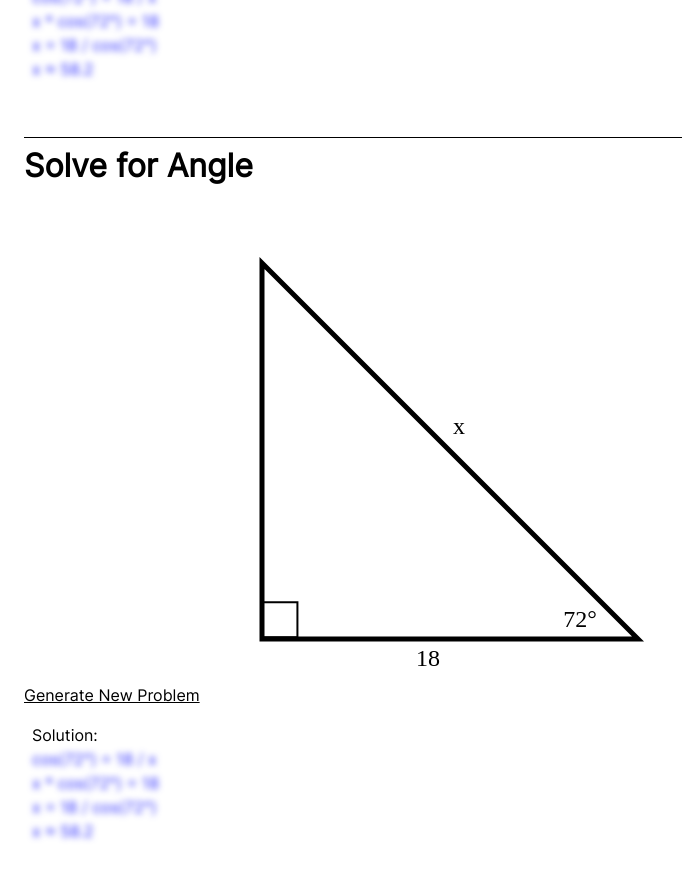
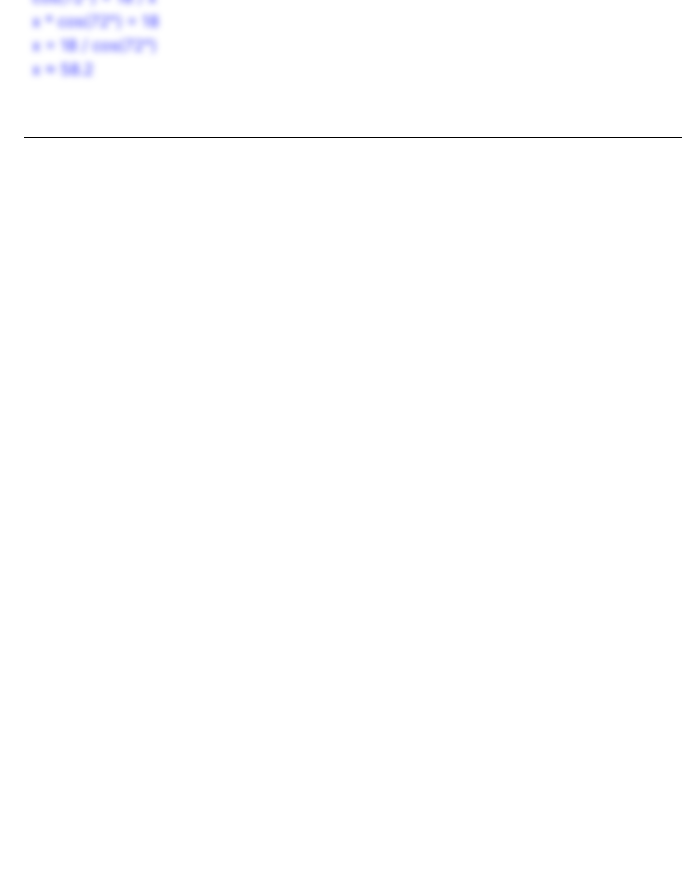
Before and after one commit to PixelatedLagg/MathInfo, a React (Create React App) app: page /interactive/basic-trigonometry in a window 1280 px wide. Shown: the part 780-1660 px from the top of the page, without its empty margins (0-682 px from the left). After the commit the page ends 942 px from the top, so only its background shows below. Built offline with nearby package versions, Linux system fonts and the light colour scheme.

Commit message:
rewrote side strong gen

```diff
--- a/src/interactive/Basic-Trigonometry.js
+++ b/src/interactive/Basic-Trigonometry.js
@@ -9,161 +9,137 @@ function rad(angle) {
     return angle * (Math.PI / 180);
 }
 
-
 function generateSide(_side, setSide)
 {
     var calc = rand(1, 89), side = rand(1, 25);
-    if (!Math.round(Math.random()))
-    {
-        switch (rand(0, 2))
-        {
+    if (!Math.round(Math.random())) {
+        switch (rand(0, 2)) {
             case 0: //sin = b / c
-                if (!Math.round(Math.random()))
-                {
+                if (!Math.round(Math.random())) {
                     setSide({
                         angle1: `${calc}°`,
                         angle2: "",
                         sidea: "",
                         sideb: side,
                         sidec: "x",
-                        answer: <strong id="solution" tabindex="0" dangerouslySetInnerHTML={{ __html: `sin(${calc}°) = ${side} / x<br>x * sin(${calc}°) = ${side}<br>x = ${side} / sin(${calc}°)<br>x ≈ ${(side / Math.sin(rad(calc))).toFixed(1)}`}}></strong>
+                        answer: <strong id="solution" tabIndex="0">sin({calc}°) = {side} / x<br/>x * sin({calc}°) = {side}<br/>x = {side} / sin({calc}°)<br/>x ≈ {(side / Math.sin(rad(calc))).toFixed(1)}</strong>
                     });
-                }
-                else
-                {
+                } else {
                     setSide({
                         angle1: `${calc}°`,
                         angle2: "",
                         sidea: "",
                         sideb: "x",
                         sidec: side,
-                        answer: <strong id="solution" tabindex="0" dangerouslySetInnerHTML={{ __html: `sin(${calc}°) = x / ${side}<br>${side} * sin(${calc}°) = x<br>x ≈ ${(side * Math.sin(rad(calc))).toFixed(1)}`}}></strong>
+                        answer: <strong id="solution" tabIndex="0">sin({calc}°) = x / {side}<br/>{side} * sin({calc}°) = x<br/>x ≈ {(side * Math.sin(rad(calc))).toFixed(1)}</strong>
                     });
                 }
                 break;
             case 1: //cos = a / c
-                if (!Math.round(Math.random()))
-                {
+                if (!Math.round(Math.random())) {
                     setSide({
                         angle1: `${calc}°`,
                         angle2: "",
                         sideb: "",
                         sidea: side,
                         sidec: "x",
-                        answer: <strong id="solution" tabindex="0" dangerouslySetInnerHTML={{ __html: `cos(${calc}°) = ${side} / x<br>x * cos(${calc}°) = ${side}<br>x = ${side} / cos(${calc}°)<br>x ≈ ${(side / Math.cos(rad(calc))).toFixed(1)}`}}></strong>
+                        answer: <strong id="solution" tabIndex="0">cos({calc}°) = {side} / x<br/>x * cos({calc}°) = {side}<br/>x = {side} / cos({calc}°)<br/>x ≈ {(side / Math.cos(rad(calc))).toFixed(1)}</strong>
                     });
-                }
-                else
-                {
+                } else {
                     setSide({
                         angle1: `${calc}°`,
                         angle2: "",
                         sideb: "",
                         sidea: "x",
                         sidec: side,
-                        answer: <strong id="solution" tabindex="0" dangerouslySetInnerHTML={{ __html: `cos(${calc}°) = x / ${side}<br>${side} * cos(${calc}°) = x<br>x ≈ ${(side * Math.cos(rad(calc))).toFixed(1)}`}}></strong>
+                        answer: <strong id="solution" tabIndex="0">cos({calc}°) = x / {side}<br/>{side} * cos({calc}°) = x<br/>x ≈ {(side * Math.cos(rad(calc))).toFixed(1)}</strong>
                     });
                 }
                 break;
             case 2: //tan = b / a
-                if (!Math.round(Math.random()))
-                {
+                if (!Math.round(Math.random())) {
                     setSide({
                         angle1: `${calc}°`,
                         angle2: "",
                         sidec: "",
                         sideb: side,
                         sidea: "x",
-                        answer: <strong id="solution" tabindex="0" dangerouslySetInnerHTML={{ __html: `tan(${calc}°) = ${side} / x<br>x * tan(${calc}°) = ${side}<br>x = ${side} / tan(${calc}°)<br>x ≈ ${(side / Math.tan(rad(calc))).toFixed(1)}`}}></strong>
+                        answer: <strong id="solution" tabIndex="0">tan({calc}°) = {side} / x<br/>x * tan({calc}°) = {side}<br/>x = {side} / tan({calc}°)<br/>x ≈ {(side / Math.tan(rad(calc))).toFixed(1)}</strong>
                     });
-                }
-                else
-                {
+                } else {
                     setSide({
                         angle1: `${calc}°`,
                         angle2: "",
                         sidec: "",
                         sideb: "x",
                         sidea: side,
-                        answer: <strong id="solution" tabindex="0" dangerouslySetInnerHTML={{ __html: `tan(${calc}°) = x / ${side}<br>${side} * tan(${calc}°) = x<br>x ≈ ${(side * Math.tan(rad(calc))).toFixed(1)}`}}></strong>
+                        answer: <strong id="solution" tabIndex="0">tan({calc}°) = x / {side}<br/>{side} * tan({calc}°) = x<br/>x ≈ {(side * Math.tan(rad(calc))).toFixed(1)}</strong>
                     });
                 }
                 break;
         }
-    }
-    else
-    {
-        switch (rand(0, 2))
-        {
+    } else {
+        switch (rand(0, 2)) {
             case 0: //sin = a / c
-                if (!Math.round(Math.random()))
-                {
+                if (!Math.round(Math.random())) {
                     setSide({
                         angle2: `${calc}°`,
                         angle1: "",
                         sideb: "",
                         sidea: side,
                         sidec: "x",
-                        answer: <strong id="solution" tabindex="0" dangerouslySetInnerHTML={{ __html: `sin(${calc}°) = ${side} / x<br>x * sin(${calc}°) = ${side}<br>x = ${side} / sin(${calc}°)<br>x ≈ ${(side / Math.sin(rad(calc))).toFixed(1)}`}}></strong>
+                        answer: <strong id="solution" tabIndex="0">sin({calc}°) = {side} / x<br/>x * sin({calc}°) = {side}<br/>x = {side} / sin({calc}°)<br/>x ≈ {(side / Math.sin(rad(calc))).toFixed(1)}</strong>
                     });
-                }
-                else
-                {
+                } else {
                     setSide({
                         angle2: `${calc}°`,
                         angle1: "",
                         sideb: "",
                         sidea: "x",
                         sidec: side,
-                        answer: <strong id="solution" tabindex="0" dangerouslySetInnerHTML={{ __html: `sin(${calc}°) = x / ${side}<br>${side} * sin(${calc}°) = x<br>x ≈ ${(side * Math.sin(rad(calc))).toFixed(1)}`}}></strong>
+                        answer: <strong id="solution" tabIndex="0">sin({calc}°) = x / {side}<br/>{side} * sin({calc}°) = x<br/>x ≈ {(side * Math.sin(rad(calc))).toFixed(1)}</strong>
                     });
                 }
                 break;
             case 1: //cos = b / c
-                if (!Math.round(Math.random()))
-                {
+                if (!Math.round(Math.random())) {
                     setSide({
                         angle2: `${calc}°`,
                         angle1: "",
                         sidea: "",
                         sideb: side,
                         sidec: "x",
-                        answer: <strong id="solution" tabindex="0" dangerouslySetInnerHTML={{ __html: `cos(${calc}°) = ${side} / x<br>x * cos(${calc}°) = ${side}<br>x = ${side} / cos(${calc}°)<br>x ≈ ${(side / Math.cos(rad(calc))).toFixed(1)}`}}></strong>
+                        answer: <strong id="solution" tabIndex="0">cos({calc}°) = {side} / x<br/>x * cos({calc}°) = {side}<br/>x = {side} / cos({calc}°)<br/>x ≈ {(side / Math.cos(rad(calc))).toFixed(1)}</strong>
                     });
-                }
-                else
-                {
+                } else {
                     setSide({
                         angle2: `${calc}°`,
                         angle1: "",
                         sidea: "",
                         sideb: "x",
                         sidec: side,
-                        answer: <strong id="solution" tabindex="0" dangerouslySetInnerHTML={{ __html: `cos(${calc}°) = x / ${side}<br>${side} * cos(${calc}°) = x<br>x ≈ ${(side * Math.cos(rad(calc))).toFixed(1)}`}}></strong>
+                        answer: <strong id="solution" tabIndex="0">cos({calc}°) = x / {side}<br/>{side} * cos({calc}°) = x<br/>x ≈ {(side * Math.cos(rad(calc))).toFixed(1)}</strong>
                     });
                 }
                 break;
             case 2: //tan = a / b
-                if (!Math.round(Math.random()))
-                {
+                if (!Math.round(Math.random())) {
                     setSide({
                         angle2: `${calc}°`,
                         angle1: "",
                         sidec: "",
                         sidea: side,
                         sideb: "x",
-                        answer: <strong id="solution" tabindex="0" dangerouslySetInnerHTML={{ __html: `tan(${calc}°) = ${side} / x<br>x * tan(${calc}°) = ${side}<br>x = ${side} / tan(${calc}°)<br>x ≈ ${(side / Math.tan(rad(calc))).toFixed(1)}`}}></strong>
+                        answer: <strong id="solution" tabIndex="0">tan({calc}°) = {side} / x<br/>x * tan({calc}°) = {side}<br/>x = {side} / tan({calc}°)<br/>x ≈ {(side / Math.tan(rad(calc))).toFixed(1)}</strong>
                     });
-                }
-                else
-                {
+                } else {
                     setSide({
                         angle2: `${calc}°`,
                         angle1: "",
                         sidec: "",
                         sidea: "x",
                         sideb: side,
-                        answer: <strong id="solution" tabindex="0" dangerouslySetInnerHTML={{ __html: `tan(${calc}°) = x / ${side}<br>${side} * tan(${calc}°) = x<br>x ≈ ${(side * Math.tan(rad(calc))).toFixed(1)}`}}></strong>
+                        answer: <strong id="solution" tabIndex="0">tan({calc}°) = x / {side}<br/>{side} * tan({calc}°) = x<br/>x ≈ {(side * Math.tan(rad(calc))).toFixed(1)}</strong>
                     });
                 }
                 break;
@@ -171,176 +147,14 @@ function generateSide(_side, setSide)
     }
 }
 
-function generateAngle(_angle, setAngle)
-{
-    var calc = rand(1, 89), side = rand(1, 25);
-    if (!Math.round(Math.random()))
-    {
-        switch (rand(0, 2))
-        {
-            case 0: //sin = b / c
-                if (!Math.round(Math.random()))
-                {
-                    setAngle({
-                        angle1: `${calc}°`,
-                        angle2: "",
-                        sidea: "",
-                        sideb: side,
-                        sidec: "x",
-                        answer: <strong id="solution" tabindex="0" dangerouslySetInnerHTML={{ __html: `sin(${calc}°) = ${side} / x<br>x * sin(${calc}°) = ${side}<br>x = ${side} / sin(${calc}°)<br>x ≈ ${(side / Math.sin(rad(calc))).toFixed(1)}`}}></strong>
-                    });
-                }
-                else
-                {
-                    setAngle({
-                        angle1: `${calc}°`,
-                        angle2: "",
-                        sidea: "",
-                        sideb: "x",
-                        sidec: side,
-                        answer: <strong id="solution" tabindex="0" dangerouslySetInnerHTML={{ __html: `sin(${calc}°) = x / ${side}<br>${side} * sin(${calc}°) = x<br>x ≈ ${(side * Math.sin(rad(calc))).toFixed(1)}`}}></strong>
-                    });
-                }
-                break;
-            case 1: //cos = a / c
-                if (!Math.round(Math.random()))
-                {
-                    setAngle({
-                        angle1: `${calc}°`,
-                        angle2: "",
-                        sideb: "",
-                        sidea: side,
-                        sidec: "x",
-                        answer: <strong id="solution" tabindex="0" dangerouslySetInnerHTML={{ __html: `cos(${calc}°) = ${side} / x<br>x * cos(${calc}°) = ${side}<br>x = ${side} / cos(${calc}°)<br>x ≈ ${(side / Math.cos(rad(calc))).toFixed(1)}`}}></strong>
-                    });
-                }
-                else
-                {
-                    setAngle({
-                        angle1: `${calc}°`,
-                        angle2: "",
-                        sideb: "",
-                        sidea: "x",
-                        sidec: side,
-                        answer: <strong id="solution" tabindex="0" dangerouslySetInnerHTML={{ __html: `cos(${calc}°) = x / ${side}<br>${side} * cos(${calc}°) = x<br>x ≈ ${(side * Math.cos(rad(calc))).toFixed(1)}`}}></strong>
-                    });
-                }
-                break;
-            case 2: //tan = b / a
-                if (!Math.round(Math.random()))
-                {
-                    setAngle({
-                        angle1: `${calc}°`,
-                        angle2: "",
-                        sidec: "",
-                        sideb: side,
-                        sidea: "x",
-                        answer: <strong id="solution" tabindex="0" dangerouslySetInnerHTML={{ __html: `tan(${calc}°) = ${side} / x<br>x * tan(${calc}°) = ${side}<br>x = ${side} / tan(${calc}°)<br>x ≈ ${(side / Math.tan(rad(calc))).toFixed(1)}`}}></strong>
-                    });
-                }
-                else
-                {
-                    setAngle({
-                        angle1: `${calc}°`,
-                        angle2: "",
-                        sidec: "",
-                        sideb: "x",
-                        sidea: side,
-                        answer: <strong id="solution" tabindex="0" dangerouslySetInnerHTML={{ __html: `tan(${calc}°) = x / ${side}<br>${side} * tan(${calc}°) = x<br>x ≈ ${(side * Math.tan(rad(calc))).toFixed(1)}`}}></strong>
-                    });
-                }
-                break;
-        }
-    }
-    else
-    {
-        switch (rand(0, 2))
-        {
-            case 0: //sin = a / c
-                if (!Math.round(Math.random()))
-                {
-                    setAngle({
-                        angle2: `${calc}°`,
-                        angle1: "",
-                        sideb: "",
-                        sidea: side,
-                        sidec: "x",
-                        answer: <strong id="solution" tabindex="0" dangerouslySetInnerHTML={{ __html: `sin(${calc}°) = ${side} / x<br>x * sin(${calc}°) = ${side}<br>x = ${side} / sin(${calc}°)<br>x ≈ ${(side / Math.sin(rad(calc))).toFixed(1)}`}}></strong>
-                    });
-                }
-                else
-                {
-                    setAngle({
-                        angle2: `${calc}°`,
-                        angle1: "",
-                        sideb: "",
-                        sidea: "x",
-                        sidec: side,
-                        answer: <strong id="solution" tabindex="0" dangerouslySetInnerHTML={{ __html: `sin(${calc}°) = x / ${side}<br>${side} * sin(${calc}°) = x<br>x ≈ ${(side * Math.sin(rad(calc))).toFixed(1)}`}}></strong>
-                    });
-                }
-                break;
-            case 1: //cos = b / c
-                if (!Math.round(Math.random()))
-                {
-                    setAngle({
-                        angle2: `${calc}°`,
-                        angle1: "",
-                        sidea: "",
-                        sideb: side,
-                        sidec: "x",
-                        answer: <strong id="solution" tabindex="0" dangerouslySetInnerHTML={{ __html: `cos(${calc}°) = ${side} / x<br>x * cos(${calc}°) = ${side}<br>x = ${side} / cos(${calc}°)<br>x ≈ ${(side / Math.cos(rad(calc))).toFixed(1)}`}}></strong>
-                    });
-                }
-                else
-                {
-                    setAngle({
-                        angle2: `${calc}°`,
-                        angle1: "",
-                        sidea: "",
-                        sideb: "x",
-                        sidec: side,
-                        answer: <strong id="solution" tabindex="0" dangerouslySetInnerHTML={{ __html: `cos(${calc}°) = x / ${side}<br>${side} * cos(${calc}°) = x<br>x ≈ ${(side * Math.cos(rad(calc))).toFixed(1)}`}}></strong>
-                    });
-                }
-                break;
-            case 2: //tan = a / b
-                if (!Math.round(Math.random()))
-                {
-                    setAngle({
-                        angle2: `${calc}°`,
-                        angle1: "",
-                        sidec: "",
-                        sidea: side,
-                        sideb: "x",
-                        answer: <strong id="solution" tabindex="0" dangerouslySetInnerHTML={{ __html: `tan(${calc}°) = ${side} / x<br>x * tan(${calc}°) = ${side}<br>x = ${side} / tan(${calc}°)<br>x ≈ ${(side / Math.tan(rad(calc))).toFixed(1)}`}}></strong>
-                    });
-                }
-                else
-                {
-                    setAngle({
-                        angle2: `${calc}°`,
-                        angle1: "",
-                        sidec: "",
-                        sidea: "x",
-                        sideb: side,
-                        answer: <strong id="solution" tabindex="0" dangerouslySetInnerHTML={{ __html: `tan(${calc}°) = x / ${side}<br>${side} * tan(${calc}°) = x<br>x ≈ ${(side * Math.tan(rad(calc))).toFixed(1)}`}}></strong>
-                    });
-                }
-                break;
-        }
-    }
-}
 
 export default function Trigonometry(props) {
     const [_side, setSide] = useState(0);
-    const [_angle, setAngle] = useState(0);
     document.title = "Basic Trigonometry";
     props.onSetNames("Interactive Basic*Trigonometry");
     props.onSetLinks("/interactive /interactive/basic-trigonometry");
     useEffect(() => {
         generateSide(_side, setSide);
-        generateAngle(_angle, setAngle);
     }, []);
     return (
         <div className='content'>
@@ -366,20 +180,6 @@ export default function Trigonometry(props) {
                     </div>
                 </div>
             </div>
-            <div className='section'>
-                <h1>Solve for Angle</h1>
-                <button type="button" className='interactive-button' tabindex="0" onClick={() => generateAngle(_angle, setAngle)}>Generate New Problem</button>
-                <svg width="500" height="500" xmlns="http://www.w3.org/2000/svg" viewBox="0 0 500 500" preserveAspectRatio="xMidYMid meet">
-                    <text id="sidea" xmlSpace="preserve" textAnchor="middle" fontSize="24" fontFamily="serif" strokeWidth="0" stroke="#000" fill="#000" y="255" x="40">{_side.sidea}</text>
-                    <text id="sideb" xmlSpace="preserve" textAnchor="middle" fontSize="24" fontFamily="serif" strokeWidth="0" stroke="#000" fill="#000" y="465" x="228">{_side.sideb}</text>
-                    <text id="sidec" xmlSpace="preserve" textAnchor="middle" fontSize="24" fontFamily="serif" strokeWidth="0" stroke="#000" fill="#000" y="233" x="259">{_side.sidec}</text>
-                    <text stroke="#000" id="angle1" xmlSpace="preserve" textAnchor="middle" fontSize="24" fontFamily="serif" strokeWidth="0" fill="#000" y="136" x="90">{_side.angle1}</text>
-                    <text id="angle2" xmlSpace="preserve" textAnchor="middle" fontSize="24" fontFamily="serif" strokeWidth="0" stroke="#000" fill="#000" y="426" x="380">{_side.angle2}</text>
-                    <path d="m62,438l0,-376l376,376l-376,0z" strokeWidth="5" stroke="#000" fillOpacity="0" fill="#000"/>
-                    <path d="m62.425,401.205l35,0l0,35l-35,0l0,-35z" strokeWidth="2" stroke="#000" fillOpacity="0" fill="#000"/>
-                </svg>
-                <p style={{marginTop: "8px", marginLeft: "8px"}}>Solution:{_side.answer}</p>
-            </div>
         </div>
         );
 }
```
